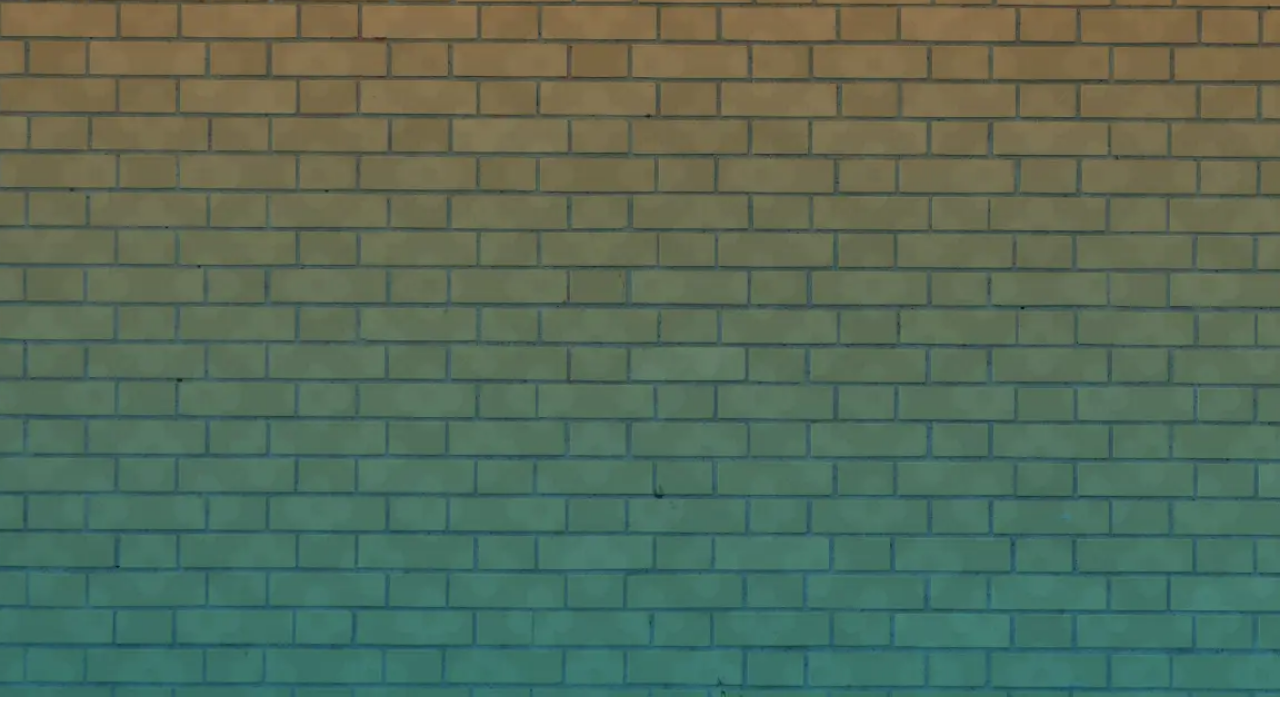
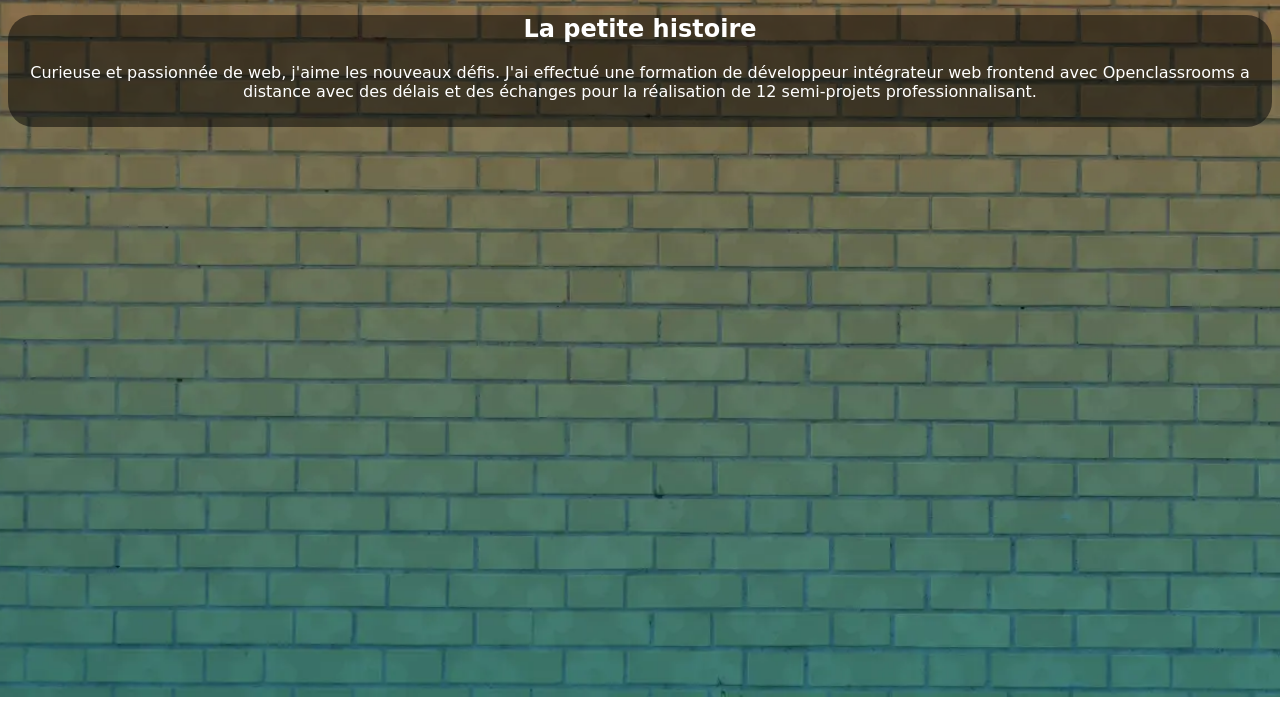
Before and after one commit to ELODIE-74/Dev-projets, a plain HTML site: page base/index.html in a window 1280 px wide. Shown: the part 103-808 px from the top of the page. Drawn offline with Linux system fonts and the light colour scheme; files whose address does not match are found by name; a web font is replaced by a local one.

Commit message:
ajout de la section a-propos

```diff
--- a/base/index.html
+++ b/base/index.html
@@ -44,6 +44,17 @@
         </nav>
       </div>
     </header>
+    <main>
+      <div id="a-propos" class="color-apropos">
+        <h2>La petite histoire</h2>
+        <p>
+          Curieuse et passionnée de web, j'aime les nouveaux défis. J'ai
+          effectué une formation de développeur intégrateur web frontend avec
+          Openclassrooms a distance avec des délais et des échanges pour la
+          réalisation de 12 semi-projets professionnalisant.
+        </p>
+      </div>
+    </main>
     <!---
     <header>
       <div class="header-content">
--- a/base/style.css
+++ b/base/style.css
@@ -104,3 +104,16 @@ body {
 .menu.active {
   display: flex; /* Affiche le menu */
 }
+/*partie apropos*/
+#a-propos {
+  background-color: rgba(0, 0, 0, 0.5);
+  width: 100%;
+  border-radius: 25px;
+  padding-bottom: 10px;
+  text-align: center;
+  color: white;
+}
+h2,
+#a-propos {
+  margin-top: 10px;
+}
```
